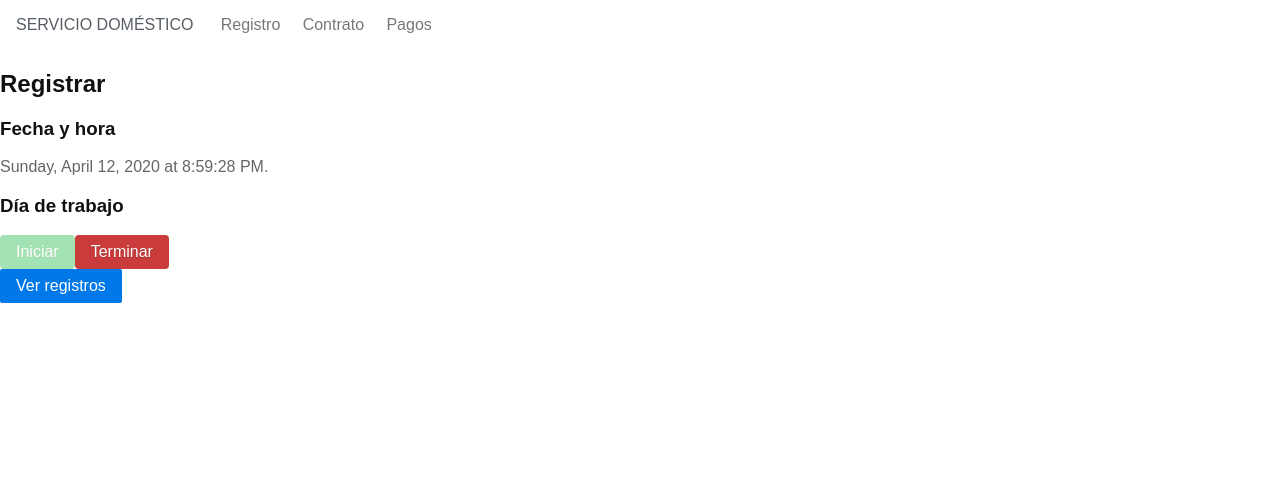
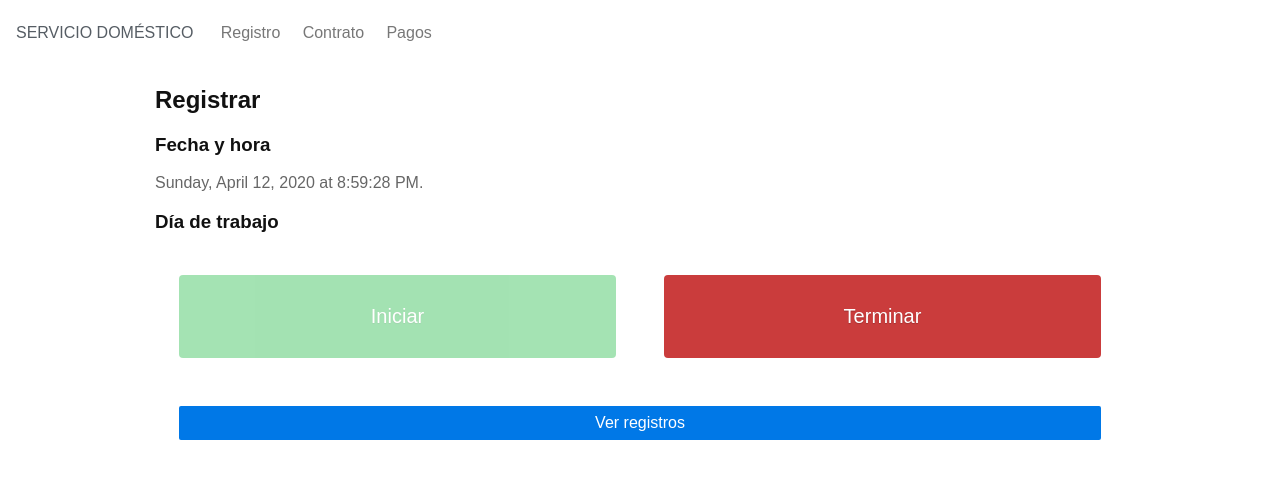
Before and after one commit to snaphuman/CleanupService-Frontend, a React (Create React App) app: page /register in a window 1280 px wide. Shown: the top 478 px of the page. Built offline with nearby package versions, Linux system fonts and the light colour scheme.

Commit message:
add responsive behavior to grids

```diff
--- a/src/App.js
+++ b/src/App.js
@@ -12,7 +12,7 @@ import PaymentIndex from './Payment/Index';
 function App() {
   return (
         <Router>
-          <div className="pure-menu pure-menu-horizontal">
+          <div className="pure-menu pure-menu-horizontal pure-menu-scrollable">
             <a className="pure-menu-heading" href="">
               Servicio doméstico
             </a>
@@ -28,6 +28,7 @@ function App() {
               </li>
             </ul>
           </div>
+          <div className="l-content">
             <Switch>
               <Route exact path="/register">
                 <RegisterIndex />
@@ -39,6 +40,7 @@ function App() {
                 <PaymentIndex />
               </Route>
             </Switch>
+          </div>
         </Router>
   );
 }
--- a/src/Register/Index.js
+++ b/src/Register/Index.js
@@ -17,7 +17,7 @@ class RegisterIndex extends React.Component {
 
     render() {
         return (
-            <div className="pure-g">
+            <div className="pure-g container">
               <div className="pure-u-1">
                 <h2>Registrar</h2>
                 <div className="date-time">
@@ -26,11 +26,25 @@ class RegisterIndex extends React.Component {
                 </div>
                 <div className="work-controls">
                   <h3>Día de trabajo</h3>
-                  <button id="check_in" className="pure-button button-success" onClick={this.toggle} disabled={this.state.isWorking}>Iniciar</button>
-                  <button id="check_out" className="pure-button button-error" onClick={this.toggle} disabled={!this.state.isWorking}>Terminar</button>
+                  <div className="pure-g">
+                    <div className="pure-u-1 pure-u-md-1-2 l-box">
+                      <button id="check_in" className="pure-button button-success button-xlarge button-fluid" onClick={this.toggle} disabled={this.state.isWorking}>
+                        Iniciar
+                      </button>
+                    </div>
+                    <div className="pure-u-1 pure-u-md-1-2 l-box">
+                      <button id="check_out" className="pure-button button-error button-xlarge button-fluid" onClick={this.toggle} disabled={!this.state.isWorking}>
+                        Terminar
+                      </button>
+                    </div>
+                  </div>
                 </div>
                 <div className="work-controls">
-                  <button className="pure-button pure-button-primary">Ver registros</button>
+                  <div className="pure-g">
+                    <div className="pure-u-1 l-box">
+                      <button className="pure-button pure-button-primary button-fluid">Ver registros</button>
+                    </div>
+                  </div>
                 </div>
               </div>
             </div>
--- a/src/index.css
+++ b/src/index.css
@@ -6,17 +6,22 @@ h1,h2,h3,h4,h5,h6 {
     color: #111;
 }
 
+.l-content {
+  margin: 0 auto;
+}
+
 .l-box {
-    padding: 2em;
+  box-sizing: border-box;
+  padding: 1.5em;
 }
 
 .header .pure-menu {
-    border-bottom-color: black;
-    border-radius: 0;
+  border-bottom-color: black;
+  border-radius: 0;
 }
 
 .pure-menu-link {
-    padding: 1em .7em;
+  padding: 1em .7em;
 }
 
 .button-success,
@@ -43,3 +48,44 @@ h1,h2,h3,h4,h5,h6 {
 .button-secondary {
   background: rgb(66, 184, 221); /* this is a light blue */
 }
+
+.button-xsmall {
+  font-size: 70%;
+}
+
+.button-small {
+  font-size: 85%;
+}
+
+.button-large {
+  font-size: 110%;
+  padding: 1.3em;
+}
+
+.button-xlarge {
+  font-size: 125%;
+  padding: 1.5em;
+}
+
+.button-fluid {
+  width: 100%;
+}
+/* override default purecss media queries */
+@media (min-width: 35.5em) {
+  .container {
+    width: auto;
+    margin: unset;
+  }
+}
+@media screen and (min-width: 48em) {
+  .container {
+    width: 970px;
+    margin: 0 auto;
+  }
+}
+@media screen and (min-width: 64em) {
+
+}
+@media screen and (min-width: 80em) {
+
+}
--- a/src/index.js
+++ b/src/index.js
@@ -1,4 +1,5 @@
 import 'purecss/build/pure.css';
+import 'purecss/build/grids-responsive.css';
 import React from 'react';
 import ReactDOM from 'react-dom';
 import './index.css';
```
Lines whose indentation alone changed are shown as unchanged.
